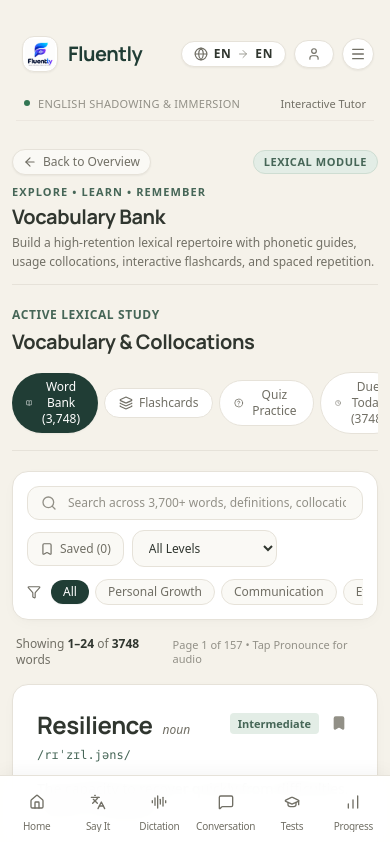
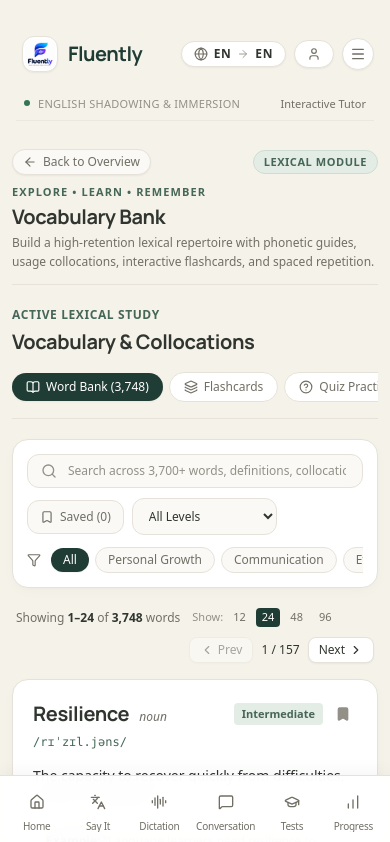
Before and after one commit to aviralshukla2612-png/fluently, a Next.js app: page /vocabulary in a window 390 px wide. Shown: the top 842 px of the page. Built offline with nearby package versions, Linux system fonts and the light colour scheme; no server answers.

Commit message:
Add Go Back button to Conversation, restore mobile bottom bar on all pages, fix vocabulary tabs squishing and add rich dual pagination

```diff
--- a/src/components/AppShell.jsx
+++ b/src/components/AppShell.jsx
@@ -196,7 +196,7 @@ export default function AppShell({ children }) {
       <main
         className={`flex-1 w-full max-w-[1120px] mx-auto px-3 sm:px-6 md:px-8 ${
           isConversation
-            ? "flex flex-col min-h-0 overflow-hidden pb-2 pt-1"
+            ? "flex flex-col min-h-0 overflow-hidden pb-20 md:pb-2 pt-1"
             : "py-4 sm:py-6 md:py-10 pb-24 md:pb-10"
         }`}
       >
--- a/src/components/MobileBottomNav.jsx
+++ b/src/components/MobileBottomNav.jsx
@@ -22,11 +22,6 @@ const MOBILE_NAV_ITEMS = [
 
 export default function MobileBottomNav() {
   const pathname = usePathname();
-
-  // Hide mobile bottom bar on conversation page to give 100% viewport to the chat composer & virtual keyboard
-  if (pathname === "/conversation") {
-    return null;
-  }
 
   const isItemActive = (href) => {
     if (href === "/") return pathname === "/";
--- a/src/components/vocabulary/VocabularyWorkspace.jsx
+++ b/src/components/vocabulary/VocabularyWorkspace.jsx
@@ -27,56 +27,56 @@ export default function VocabularyWorkspace() {
         </div>
 
         {/* Tab switcher */}
-        <div className="flex items-center gap-1.5 overflow-x-auto no-scrollbar py-1">
+        <div className="flex items-center gap-1.5 overflow-x-auto no-scrollbar py-1 w-full sm:w-auto">
           <button
             type="button"
             onClick={() => setActiveTab("explorer")}
-            className={`inline-flex items-center gap-1.5 px-3.5 py-1.5 rounded-full text-xs font-medium transition-colors focus-accessible ${
+            className={`inline-flex items-center gap-1.5 px-3.5 py-1.5 rounded-full text-xs font-medium whitespace-nowrap shrink-0 transition-colors focus-accessible ${
               activeTab === "explorer"
                 ? "bg-[#203D35] text-white shadow-xs"
                 : "bg-white border border-[#E6E2D9] text-[#716F65] hover:text-[#30362F] hover:bg-[#FAF9F5]"
             }`}
           >
-            <BookOpen className="w-3.5 h-3.5" aria-hidden="true" />
+            <BookOpen className="w-3.5 h-3.5 shrink-0" aria-hidden="true" />
             <span>Word Bank ({VOCABULARY_DATASET.length.toLocaleString()})</span>
           </button>
 
           <button
             type="button"
             onClick={() => setActiveTab("flashcards")}
-            className={`inline-flex items-center gap-1.5 px-3.5 py-1.5 rounded-full text-xs font-medium transition-colors focus-accessible ${
+            className={`inline-flex items-center gap-1.5 px-3.5 py-1.5 rounded-full text-xs font-medium whitespace-nowrap shrink-0 transition-colors focus-accessible ${
               activeTab === "flashcards"
                 ? "bg-[#203D35] text-white shadow-xs"
                 : "bg-white border border-[#E6E2D9] text-[#716F65] hover:text-[#30362F] hover:bg-[#FAF9F5]"
             }`}
           >
-            <Layers className="w-3.5 h-3.5" aria-hidden="true" />
+            <Layers className="w-3.5 h-3.5 shrink-0" aria-hidden="true" />
             <span>Flashcards</span>
           </button>
 
           <button
             type="button"
             onClick={() => setActiveTab("quiz")}
-            className={`inline-flex items-center gap-1.5 px-3.5 py-1.5 rounded-full text-xs font-medium transition-colors focus-accessible ${
+            className={`inline-flex items-center gap-1.5 px-3.5 py-1.5 rounded-full text-xs font-medium whitespace-nowrap shrink-0 transition-colors focus-accessible ${
               activeTab === "quiz"
                 ? "bg-[#203D35] text-white shadow-xs"
                 : "bg-white border border-[#E6E2D9] text-[#716F65] hover:text-[#30362F] hover:bg-[#FAF9F5]"
             }`}
           >
-            <HelpCircle className="w-3.5 h-3.5" aria-hidden="true" />
+            <HelpCircle className="w-3.5 h-3.5 shrink-0" aria-hidden="true" />
             <span>Quiz Practice</span>
           </button>
 
           <button
             type="button"
             onClick={() => setActiveTab("due")}
-            className={`inline-flex items-center gap-1.5 px-3.5 py-1.5 rounded-full text-xs font-medium transition-colors focus-accessible ${
+            className={`inline-flex items-center gap-1.5 px-3.5 py-1.5 rounded-full text-xs font-medium whitespace-nowrap shrink-0 transition-colors focus-accessible ${
               activeTab === "due"
                 ? "bg-[#203D35] text-white shadow-xs"
                 : "bg-white border border-[#E6E2D9] text-[#716F65] hover:text-[#30362F] hover:bg-[#FAF9F5]"
             }`}
           >
-            <Clock className="w-3.5 h-3.5" aria-hidden="true" />
+            <Clock className="w-3.5 h-3.5 shrink-0" aria-hidden="true" />
             <span>Due Today ({dueWords.length})</span>
           </button>
         </div>
--- a/src/components/vocabulary/WordExplorer.jsx
+++ b/src/components/vocabulary/WordExplorer.jsx
@@ -19,9 +19,24 @@ import {
   BookOpen,
   ChevronLeft,
   ChevronRight,
+  ChevronsLeft,
+  ChevronsRight,
 } from "lucide-react";
 
-const ITEMS_PER_PAGE = 24;
+const PAGE_SIZE_OPTIONS = [12, 24, 48, 96];
+
+function getVisiblePages(current, total) {
+  if (total <= 7) {
+    return Array.from({ length: total }, (_, i) => i + 1);
+  }
+  if (current <= 4) {
+    return [1, 2, 3, 4, 5, "...", total];
+  }
+  if (current >= total - 3) {
+    return [1, "...", total - 4, total - 3, total - 2, total - 1, total];
+  }
+  return [1, "...", current - 1, current, current + 1, "...", total];
+}
 
 export default function WordExplorer({ words = [] }) {
   const [searchQuery, setSearchQuery] = useState("");
@@ -30,6 +45,8 @@ export default function WordExplorer({ words = [] }) {
   const [savedIds, setSavedIds] = useState(() => getSavedWordIds());
   const [filterSavedOnly, setFilterSavedOnly] = useState(false);
   const [currentPage, setCurrentPage] = useState(1);
+  const [pageSize, setPageSize] = useState(24);
+  const [jumpPageInput, setJumpPageInput] = useState("");
 
   // Dynamic categories
   const categories = ["All", ...new Set(words.map((w) => w.category))];
@@ -52,10 +69,30 @@ export default function WordExplorer({ words = [] }) {
     return true;
   });
 
-  const totalPages = Math.max(1, Math.ceil(filteredWords.length / ITEMS_PER_PAGE));
+  const totalPages = Math.max(1, Math.ceil(filteredWords.length / pageSize));
   const validCurrentPage = Math.min(currentPage, totalPages);
-  const startIndex = (validCurrentPage - 1) * ITEMS_PER_PAGE;
-  const paginatedWords = filteredWords.slice(startIndex, startIndex + ITEMS_PER_PAGE);
+  const startIndex = (validCurrentPage - 1) * pageSize;
+  const paginatedWords = filteredWords.slice(startIndex, startIndex + pageSize);
+
+  const scrollToTop = () => {
+    if (typeof window !== "undefined") {
+      const el = document.getElementById("words-list-header");
+      if (el) {
+        el.scrollIntoView({ behavior: "smooth", block: "start" });
+      }
+    }
+  };
+
+  const handlePageChange = (newPage) => {
+    const page = Math.max(1, Math.min(totalPages, newPage));
+    setCurrentPage(page);
+    scrollToTop();
+  };
+
+  const handlePageSizeChange = (newSize) => {
+    setPageSize(newSize);
+    setCurrentPage(1);
+  };
 
   const handleSearchChange = (val) => {
     setSearchQuery(val);
@@ -75,6 +112,15 @@ export default function WordExplorer({ words = [] }) {
   const handleSavedOnlyChange = () => {
     setFilterSavedOnly((prev) => !prev);
     setCurrentPage(1);
+  };
+
+  const handleJumpSubmit = (e) => {
+    e.preventDefault();
+    const parsed = parseInt(jumpPageInput, 10);
+    if (!isNaN(parsed) && parsed >= 1 && parsed <= totalPages) {
+      handlePageChange(parsed);
+      setJumpPageInput("");
+    }
   };
 
   const handlePlayPronunciation = (wordText) => {
@@ -158,15 +204,63 @@ export default function WordExplorer({ words = [] }) {
         </div>
       </div>
 
-      {/* Words Grid Status */}
-      <div className="flex items-center justify-between px-1 text-xs text-[#716F65]">
+      {/* Words Grid Status & Top Quick Pagination */}
+      <div id="words-list-header" className="flex flex-col sm:flex-row sm:items-center justify-between gap-2.5 px-1 text-xs text-[#716F65] pt-1">
+        <div className="flex flex-wrap items-center gap-2">
           <span>
-          Showing <strong className="text-[#30362F] font-semibold">{filteredWords.length > 0 ? startIndex + 1 : 0}–{Math.min(startIndex + ITEMS_PER_PAGE, filteredWords.length)}</strong> of <strong className="text-[#30362F] font-semibold">{filteredWords.length}</strong> words
-          {selectedCategory !== "All" && ` in ${selectedCategory}`}
+            Showing <strong className="text-[#30362F] font-semibold">{filteredWords.length > 0 ? startIndex + 1 : 0}–{Math.min(startIndex + pageSize, filteredWords.length)}</strong> of <strong className="text-[#30362F] font-semibold">{filteredWords.length.toLocaleString()}</strong> words
           </span>
-        <span className="text-[11px] text-[#929087]">
-          Page {validCurrentPage} of {totalPages} • Tap Pronounce for audio
+
+          {/* Page Size Selector */}
+          <div className="flex items-center gap-1 ml-1 text-[11px]">
+            <span className="text-[#929087]">Show:</span>
+            {PAGE_SIZE_OPTIONS.map((size) => (
+              <button
+                key={size}
+                type="button"
+                onClick={() => handlePageSizeChange(size)}
+                className={`px-1.5 py-0.5 rounded font-medium transition-colors ${
+                  pageSize === size
+                    ? "bg-[#203D35] text-white"
+                    : "text-[#716F65] hover:text-[#30362F] hover:bg-[#FAF9F5]"
+                }`}
+              >
+                {size}
+              </button>
+            ))}
+          </div>
+        </div>
+
+        {/* Top Compact Pagination */}
+        {totalPages > 1 && (
+          <div className="flex items-center gap-2 self-end sm:self-auto shrink-0">
+            <button
+              type="button"
+              disabled={validCurrentPage <= 1}
+              onClick={() => handlePageChange(validCurrentPage - 1)}
+              className="inline-flex items-center gap-1 px-2.5 py-1 rounded-lg text-xs font-medium bg-white border border-[#E6E2D9] text-[#30362F] hover:bg-[#FAF9F5] disabled:opacity-40 disabled:cursor-not-allowed focus-accessible shadow-xs"
+              aria-label="Previous page"
+            >
+              <ChevronLeft className="w-3.5 h-3.5" aria-hidden="true" />
+              <span>Prev</span>
+            </button>
+
+            <span className="text-xs font-medium text-[#30362F]">
+              {validCurrentPage} / {totalPages}
             </span>
+
+            <button
+              type="button"
+              disabled={validCurrentPage >= totalPages}
+              onClick={() => handlePageChange(validCurrentPage + 1)}
+              className="inline-flex items-center gap-1 px-2.5 py-1 rounded-lg text-xs font-medium bg-white border border-[#E6E2D9] text-[#30362F] hover:bg-[#FAF9F5] disabled:opacity-40 disabled:cursor-not-allowed focus-accessible shadow-xs"
+              aria-label="Next page"
+            >
+              <span>Next</span>
+              <ChevronRight className="w-3.5 h-3.5" aria-hidden="true" />
+            </button>
+          </div>
+        )}
       </div>
 
       {/* Words Grid */}
@@ -183,14 +277,14 @@ export default function WordExplorer({ words = [] }) {
             return (
               <div
                 key={item.id}
-                className="bg-white border border-[#E6E2D9] rounded-2xl p-6 shadow-card hover:border-[#CEDDD2] transition-colors flex flex-col justify-between gap-4"
+                className="bg-white border border-[#E6E2D9] rounded-2xl p-5 sm:p-6 shadow-card hover:border-[#CEDDD2] transition-colors flex flex-col justify-between gap-4"
               >
                 <div>
                   {/* Card Header */}
                   <div className="flex items-start justify-between">
                     <div>
                       <div className="flex items-baseline gap-2.5">
-                        <h3 className="font-heading font-bold text-2xl text-[#30362F]">
+                        <h3 className="font-heading font-bold text-xl sm:text-2xl text-[#30362F]">
                           {item.word}
                         </h3>
                         <span className="text-xs font-medium text-[#716F65] italic">
@@ -276,34 +370,104 @@ export default function WordExplorer({ words = [] }) {
         </div>
       )}
 
-      {/* Pagination Controls */}
+      {/* Comprehensive Bottom Pagination Bar */}
       {totalPages > 1 && (
-        <div className="flex items-center justify-between gap-3 pt-3 border-t border-[#E6E2D9]">
+        <div className="flex flex-col sm:flex-row items-center justify-between gap-4 pt-4 border-t border-[#E6E2D9] bg-white p-4 rounded-2xl shadow-xs">
+          {/* Left: Previous & First buttons */}
+          <div className="flex items-center gap-1">
             <button
               type="button"
               disabled={validCurrentPage <= 1}
-            onClick={() => setCurrentPage((p) => Math.max(1, p - 1))}
-            className="inline-flex items-center gap-1.5 px-3.5 py-1.5 rounded-full text-xs font-medium bg-white border border-[#E6E2D9] text-[#30362F] hover:bg-[#FAF9F5] disabled:opacity-40 disabled:cursor-not-allowed focus-accessible shadow-xs"
+              onClick={() => handlePageChange(1)}
+              className="p-2 rounded-xl text-xs font-medium bg-[#FAF9F5] border border-[#E6E2D9] text-[#716F65] hover:text-[#30362F] hover:bg-white disabled:opacity-40 disabled:cursor-not-allowed focus-accessible"
+              title="First Page"
+              aria-label="First Page"
+            >
+              <ChevronsLeft className="w-4 h-4" aria-hidden="true" />
+            </button>
+            <button
+              type="button"
+              disabled={validCurrentPage <= 1}
+              onClick={() => handlePageChange(validCurrentPage - 1)}
+              className="inline-flex items-center gap-1 px-3 py-2 rounded-xl text-xs font-medium bg-[#FAF9F5] border border-[#E6E2D9] text-[#30362F] hover:bg-white disabled:opacity-40 disabled:cursor-not-allowed focus-accessible shadow-xs"
             >
               <ChevronLeft className="w-3.5 h-3.5" aria-hidden="true" />
               <span>Previous</span>
             </button>
-
-          <div className="flex items-center gap-1 text-xs">
-            <span className="text-[#716F65]">
-              Page <strong className="text-[#30362F] font-semibold">{validCurrentPage}</strong> of <strong className="text-[#30362F] font-semibold">{totalPages}</strong>
-            </span>
           </div>
 
+          {/* Middle: Numbered Page Buttons */}
+          <div className="flex items-center gap-1 overflow-x-auto no-scrollbar py-1">
+            {getVisiblePages(validCurrentPage, totalPages).map((p, idx) => {
+              if (p === "...") {
+                return (
+                  <span key={`ellipsis-${idx}`} className="px-1.5 text-xs text-[#929087]">
+                    ...
+                  </span>
+                );
+              }
+
+              const isCurrent = p === validCurrentPage;
+              return (
+                <button
+                  key={p}
+                  type="button"
+                  onClick={() => handlePageChange(p)}
+                  className={`w-8 h-8 rounded-xl text-xs font-semibold flex items-center justify-center transition-colors focus-accessible ${
+                    isCurrent
+                      ? "bg-[#203D35] text-white shadow-xs"
+                      : "bg-[#FAF9F5] border border-[#E6E2D9] text-[#716F65] hover:text-[#30362F] hover:bg-white"
+                  }`}
+                  aria-current={isCurrent ? "page" : undefined}
+                >
+                  {p}
+                </button>
+              );
+            })}
+          </div>
+
+          {/* Right: Next & Last buttons + Jump Input */}
+          <div className="flex items-center gap-2">
             <button
               type="button"
               disabled={validCurrentPage >= totalPages}
-            onClick={() => setCurrentPage((p) => Math.min(totalPages, p + 1))}
-            className="inline-flex items-center gap-1.5 px-3.5 py-1.5 rounded-full text-xs font-medium bg-white border border-[#E6E2D9] text-[#30362F] hover:bg-[#FAF9F5] disabled:opacity-40 disabled:cursor-not-allowed focus-accessible shadow-xs"
+              onClick={() => handlePageChange(validCurrentPage + 1)}
+              className="inline-flex items-center gap-1 px-3 py-2 rounded-xl text-xs font-medium bg-[#FAF9F5] border border-[#E6E2D9] text-[#30362F] hover:bg-white disabled:opacity-40 disabled:cursor-not-allowed focus-accessible shadow-xs"
             >
               <span>Next</span>
               <ChevronRight className="w-3.5 h-3.5" aria-hidden="true" />
             </button>
+            <button
+              type="button"
+              disabled={validCurrentPage >= totalPages}
+              onClick={() => handlePageChange(totalPages)}
+              className="p-2 rounded-xl text-xs font-medium bg-[#FAF9F5] border border-[#E6E2D9] text-[#716F65] hover:text-[#30362F] hover:bg-white disabled:opacity-40 disabled:cursor-not-allowed focus-accessible"
+              title="Last Page"
+              aria-label="Last Page"
+            >
+              <ChevronsRight className="w-4 h-4" aria-hidden="true" />
+            </button>
+
+            {/* Jump to Page input */}
+            <form onSubmit={handleJumpSubmit} className="flex items-center gap-1 ml-2">
+              <input
+                type="number"
+                min={1}
+                max={totalPages}
+                value={jumpPageInput}
+                onChange={(e) => setJumpPageInput(e.target.value)}
+                placeholder="Page"
+                className="w-14 px-2 py-1.5 text-xs text-center bg-[#FAF9F5] border border-[#E6E2D9] rounded-lg focus-accessible"
+                aria-label="Jump to page"
+              />
+              <button
+                type="submit"
+                className="px-2.5 py-1.5 text-xs font-semibold bg-[#203D35] text-white rounded-lg hover:bg-[#294C42] focus-accessible transition-colors"
+              >
+                Go
+              </button>
+            </form>
+          </div>
         </div>
       )}
     </div>
```
Also changed, not shown: src/components/conversation/ConversationHeader.jsx (+12 -0 lines). Lines whose indentation alone changed are shown as unchanged.
